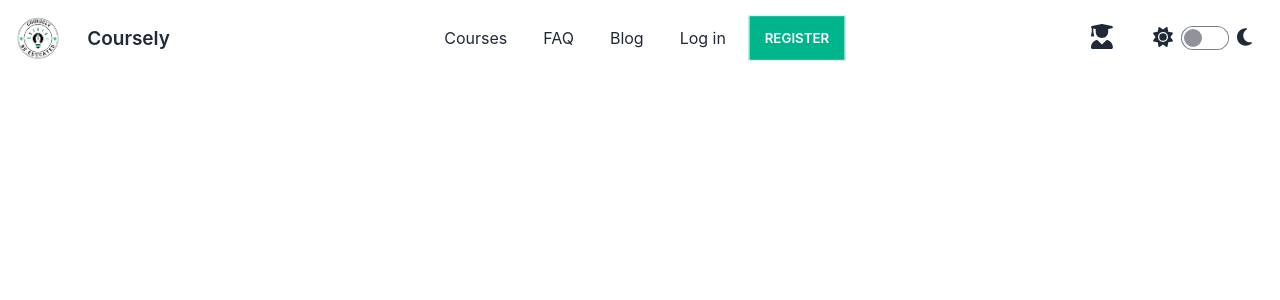
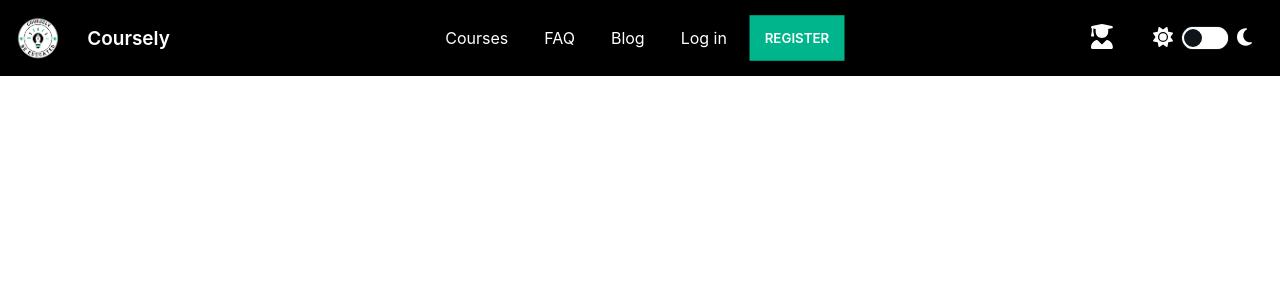
Before and after one commit to amanat-mahmud/Coursely, a React (Create React App) app: page / in a window 1280 px wide. Shown: the top 300 px of the page. Built offline with nearby package versions, Linux system fonts and the light colour scheme.

Commit message:
made navbar dark themed

```diff
--- a/src/Pages/Shared/Header/Header.js
+++ b/src/Pages/Shared/Header/Header.js
@@ -9,7 +9,7 @@ const Header = () => {
     }
     return (
         <div>
-            <div className="navbar bg-base-100">
+            <div className="navbar bg-base-100 dark:bg-black dark:text-white">
                 {/* In mobile device */}
                 <div className="navbar-start">
                     <div className="dropdown">
@@ -34,7 +34,7 @@ const Header = () => {
                         <li className='mr-1'><Link>FAQ</Link></li>
                         <li className='mr-1'><Link>Blog</Link></li>
                         <li className='mr-1'><Link>Log in</Link></li>
-                        <li className='mr-1'><Link className='btn bg-[#00b58b] border-solid border-white hover:bg-white text-white hover:text-[#00b58b]  hover:border-[#00b58b] hover:border-solid'>Register</Link></li>
+                        <li className='mr-1'><Link className='btn bg-[#00b58b] border-solid border-white hover:bg-white text-white hover:text-[#00b58b]  hover:border-[#00b58b] hover:border-solid dark:border-none'>Register</Link></li>
                     </ul>
                 </div>
                 <div className="navbar-end">
```
